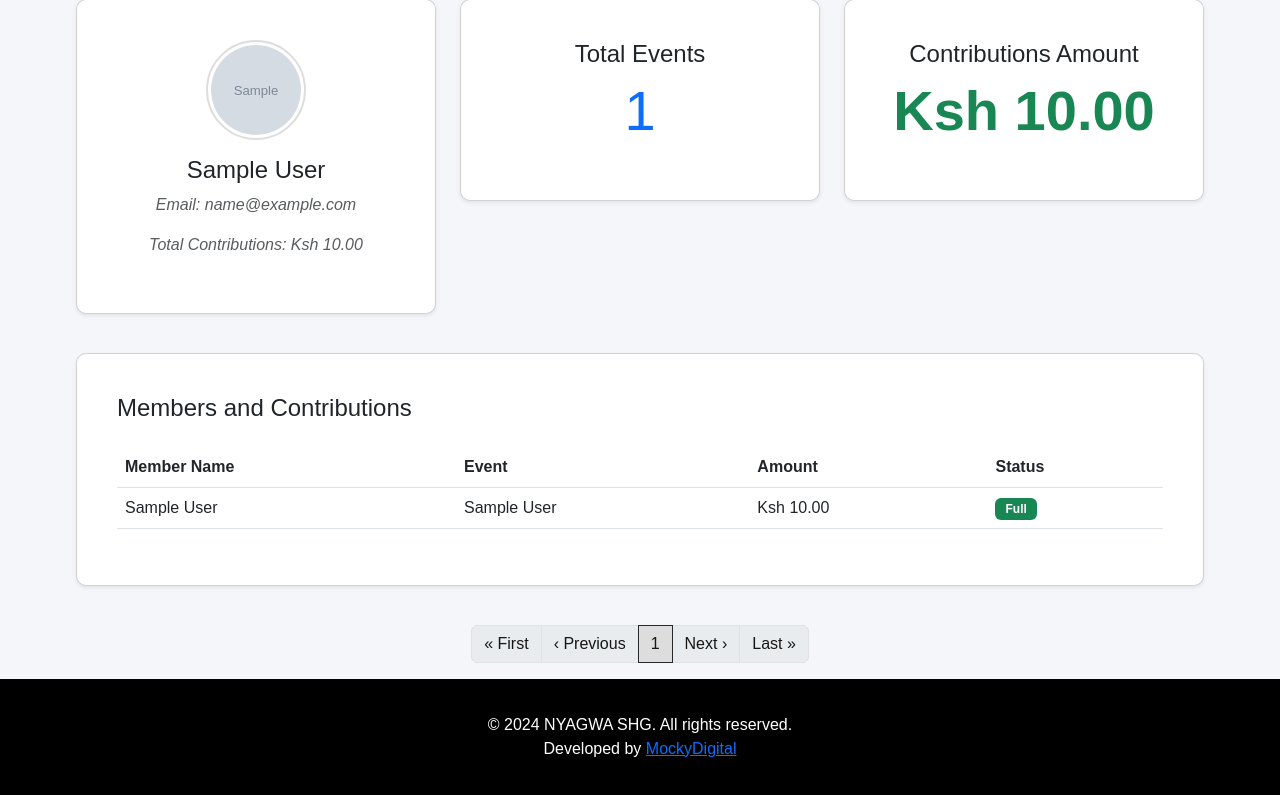
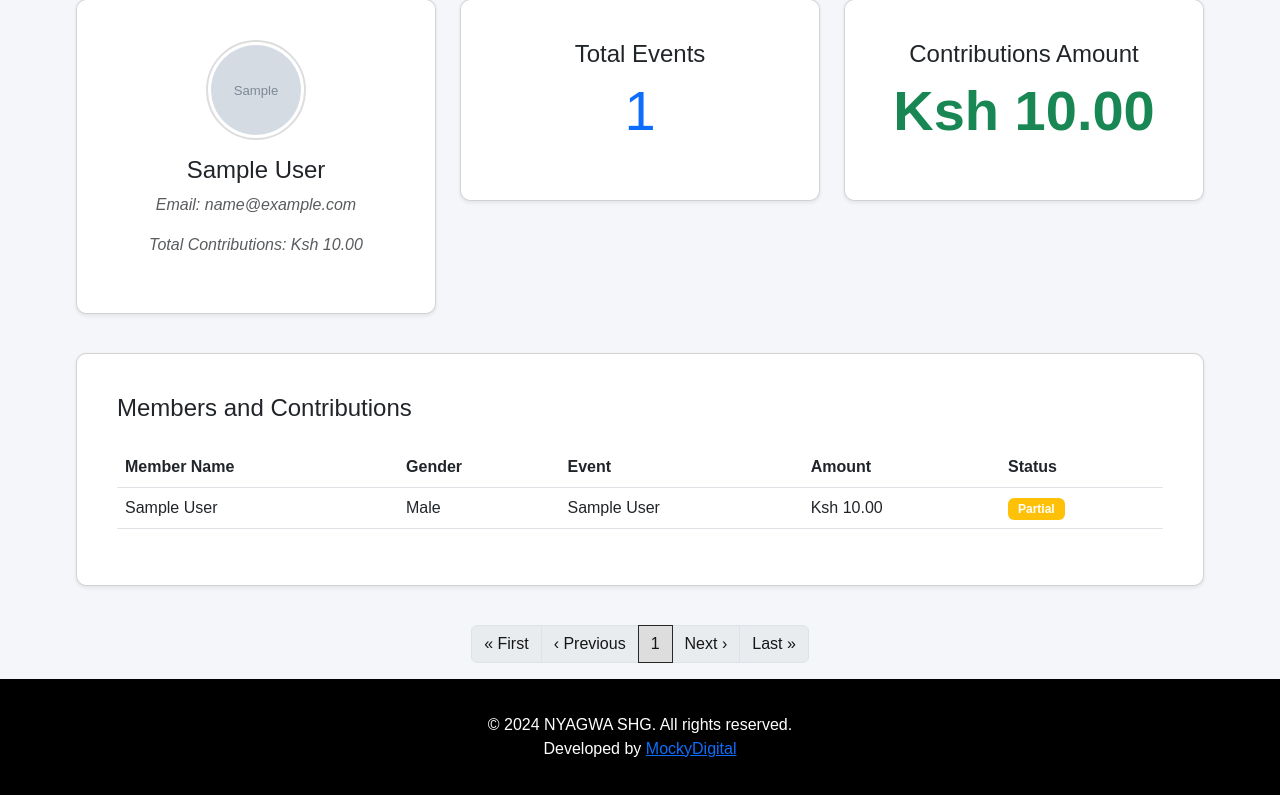
Before and after one commit to onyangodonomondi/Shg, a Django app: page / in a window 1280 px wide. Shown: the part 149-944 px from the top of the page. Run offline with Django 5.2, Linux system fonts and the light colour scheme; tables that the repository leaves empty hold one stand-in row (values such as "Sample post"); grey boxes marked "Sample" are stand-in pictures; some libraries are stand-ins or nearby versions.

Commit message:
update the gender on frontend

```diff
--- a/members/templates/members/home.html
+++ b/members/templates/members/home.html
@@ -49,6 +49,7 @@
                                 <thead>
                                     <tr>
                                         <th>Member Name</th>
+                                        <th>Gender</th> <!-- New column for gender -->
                                         <th>Event</th>
                                         <th>Amount</th>
                                         <th>Status</th>
@@ -58,6 +59,7 @@
                                     {% for contribution in page_obj %}
                                     <tr onclick="showMemberDetails('{{ contribution.profile.user.first_name }} {{ contribution.profile.user.last_name }}', '{{ contribution.profile.user.email }}', '{{ contribution.total_contributions }}', '{{ contribution.event_count }}', '{{ contribution.amount }}', '{% if contribution.profile.image %}{{ contribution.profile.image.url }}{% else %}{% static 'images/default_profile.jpg' %}{% endif %}')">
                                         <td>{{ contribution.profile.user.first_name }} {{ contribution.profile.user.last_name }}</td>
+                                        <td>{{ contribution.profile.get_gender_display }}</td> <!-- Display the gender -->
                                         <td>{{ contribution.event.name }}</td>
                                         <td>Ksh {{ contribution.amount }}</td>
                                         <td>
--- a/members/views.py
+++ b/members/views.py
@@ -38,8 +38,14 @@ def home(request):
         # Sum of all contributions for each profile
         total_contributions = Contribution.objects.filter(profile=contribution.profile).aggregate(Sum('amount'))['amount__sum'] or 0
 
-        # Determine if the contribution is full based on event required amount
-        required_amount = contribution.event.required_amount
+        # Determine the required amount based on gender
+        required_amount = contribution.event.required_amount  # Default event amount
+        if contribution.profile.gender == 'F':
+            required_amount = 300  # Full amount for women
+        elif contribution.profile.gender == 'M':
+            required_amount = 500  # Full amount for men
+
+        # Determine if the contribution is full based on the gender-specific required amount
         is_full = contribution.amount >= required_amount
 
         # Append the contribution data, including event count, total contributions, and full/partial status
```
